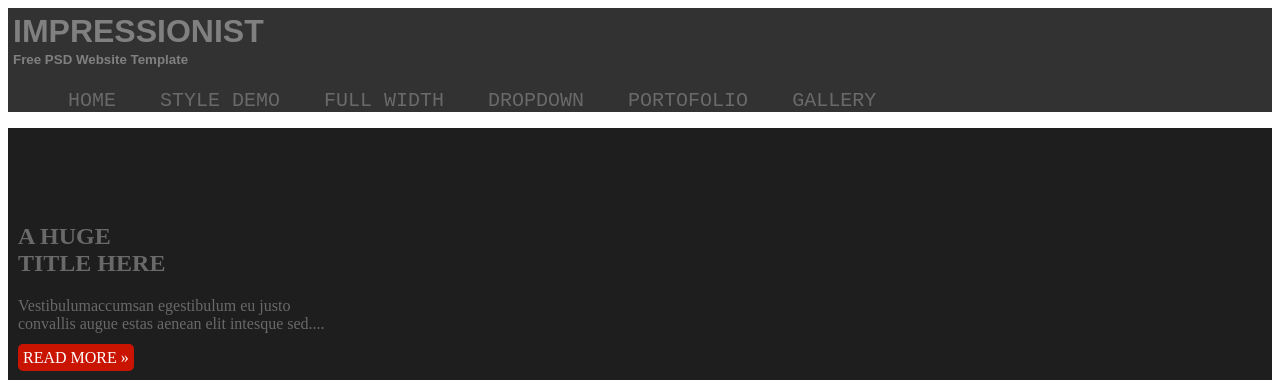
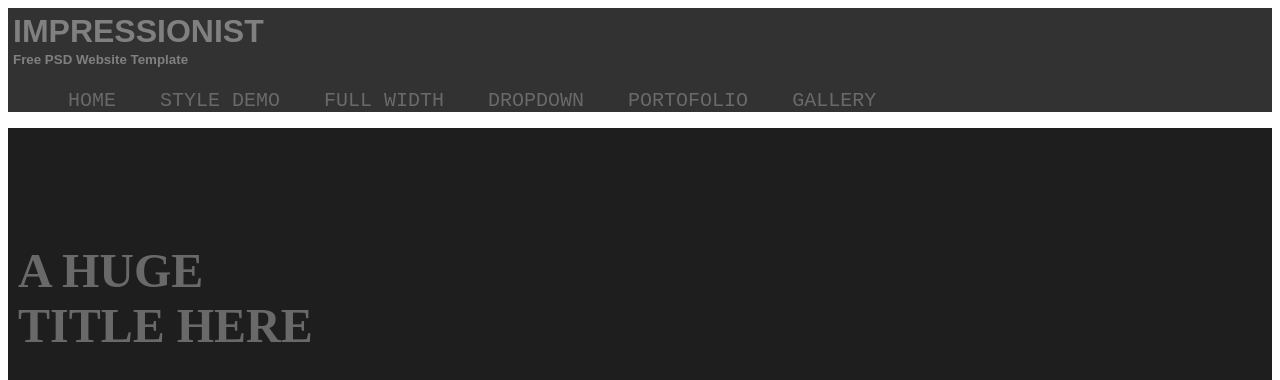
Before and after one commit to ErblinPelaj/PWWW18-19_Gr4, a website: page pwww/public_html/index.html in a window 1280 px wide. Shown: the top 380 px of the page. Drawn offline with Linux system fonts and the light colour scheme.

Commit message:
update css style

```diff
--- a/pwww/public_html/index.html
+++ b/pwww/public_html/index.html
@@ -132,7 +132,7 @@
     <section id="head2" class="main">
 
 
-          <h1>A HUGE <br>TITLE HERE</h1>
+          <h1 style="font-size:300%;padding-bottom:0px;">A HUGE <br>TITLE HERE</h1>
           <p>Vestibulumaccumsan egestibulum eu justo <br>convallis augue estas aenean elit intesque sed....</p>
           <footer class="more"><a href="#">READ MORE &raquo;</a></footer>
 
```
